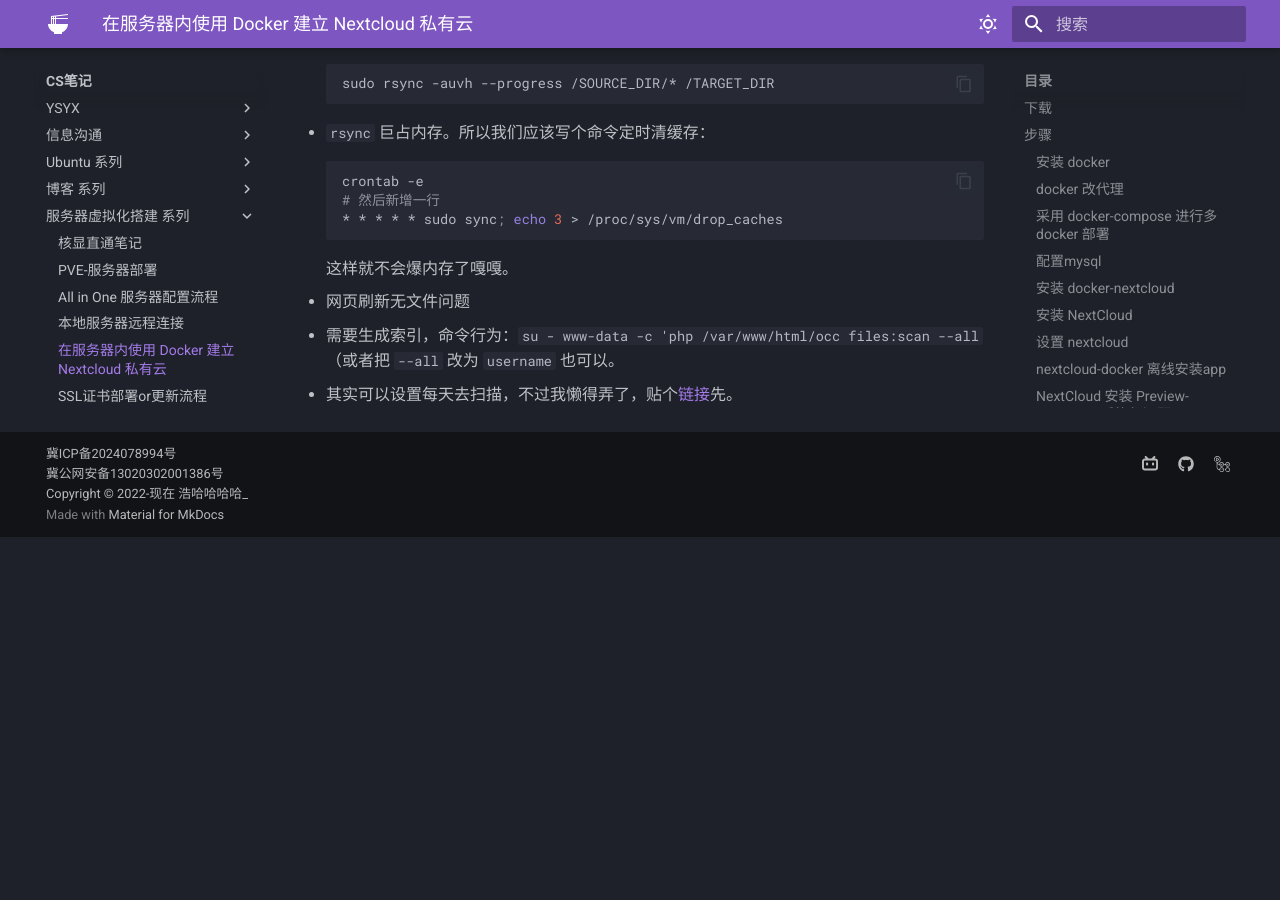
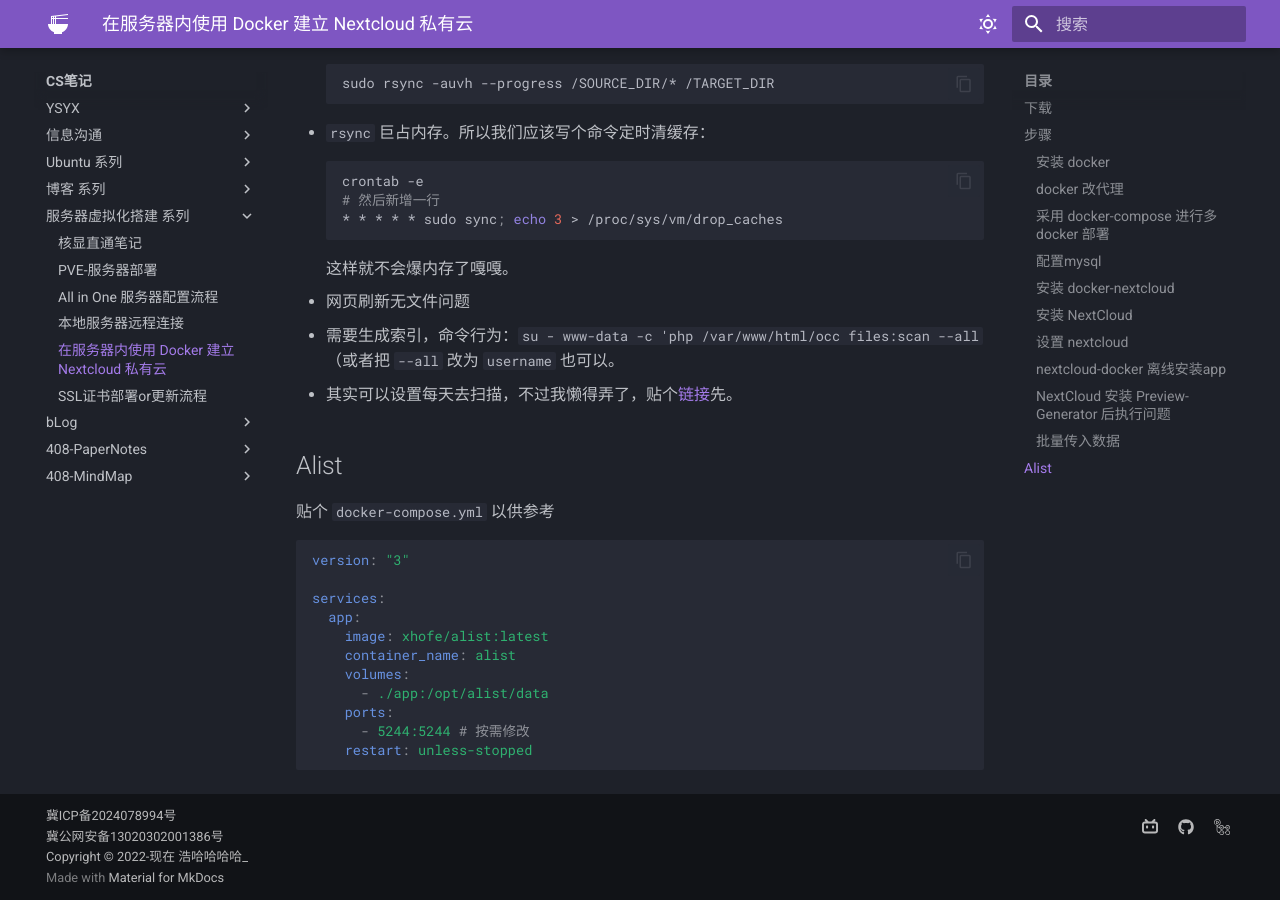
Before and after one commit to Haohahahaha/cs, an MkDocs documentation site: the page built from docs/Server/nextcloud-docker.md, in a window 1280 px wide and 900 px high, scrolled down 4805 px. Built offline with MkDocs 1.6.1 and Material for MkDocs 9.7.7, drawn with Linux system fonts in a browser that asks for light colours; before the commit the page ends 5342 px from its top, so only the background shows below that.

Commit message:
2025-02-25_14:51:01 update

````diff
--- a/docs/Server/nextcloud-docker.md
+++ b/docs/Server/nextcloud-docker.md
@@ -241,3 +241,22 @@
 
   - 需要生成索引，命令行为：`su - www-data -c 'php /var/www/html/occ files:scan --all` （或者把 `--all` 改为 `username` 也可以。
   - 其实可以设置每天去扫描，不过我懒得弄了，贴个[链接](https://blog.csdn.net/u010457406/article/details/84335143)先。
+
+
+## Alist
+
+贴个 `docker-compose.yml` 以供参考
+
+```yaml
+version: "3"
+
+services:
+  app:
+    image: xhofe/alist:latest
+    container_name: alist
+    volumes:
+      - ./app:/opt/alist/data
+    ports:
+      - 5244:5244 # 按需修改
+    restart: unless-stopped
+```
````
